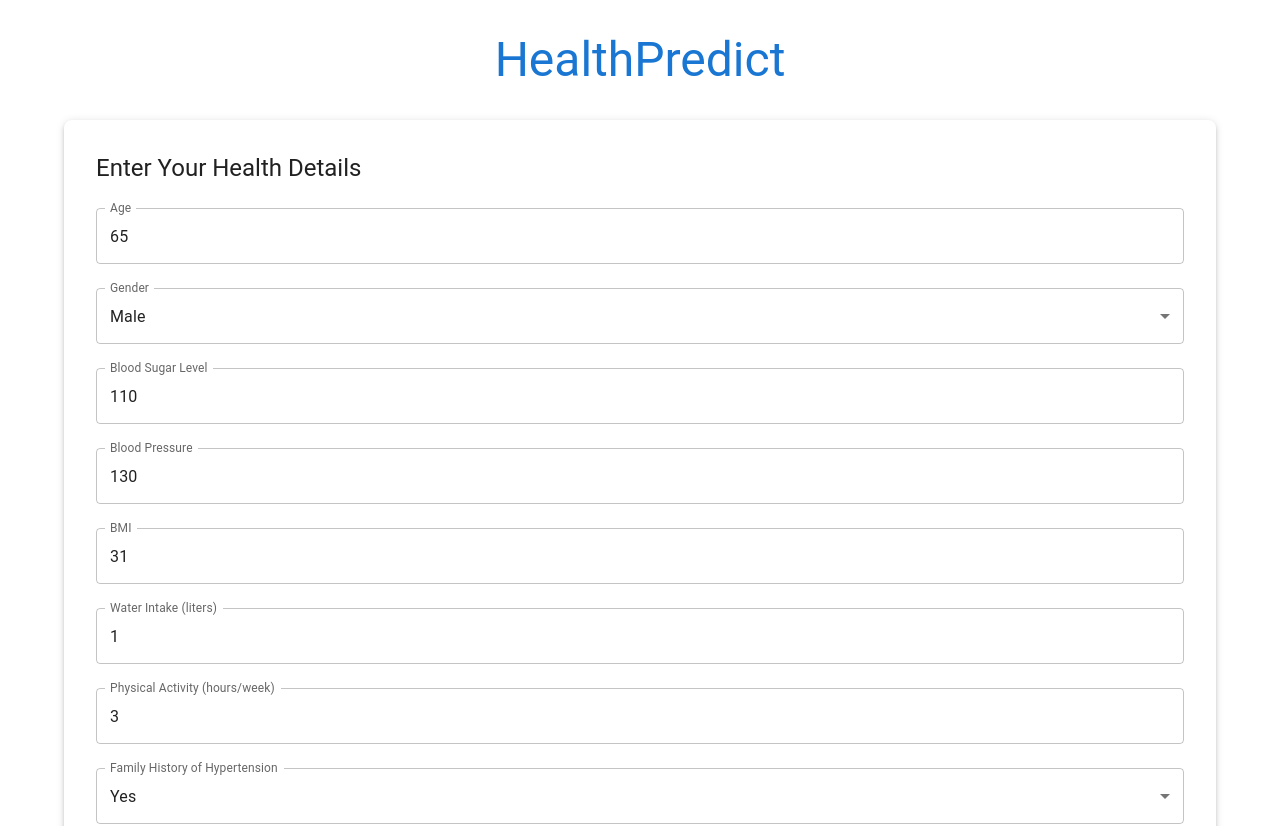
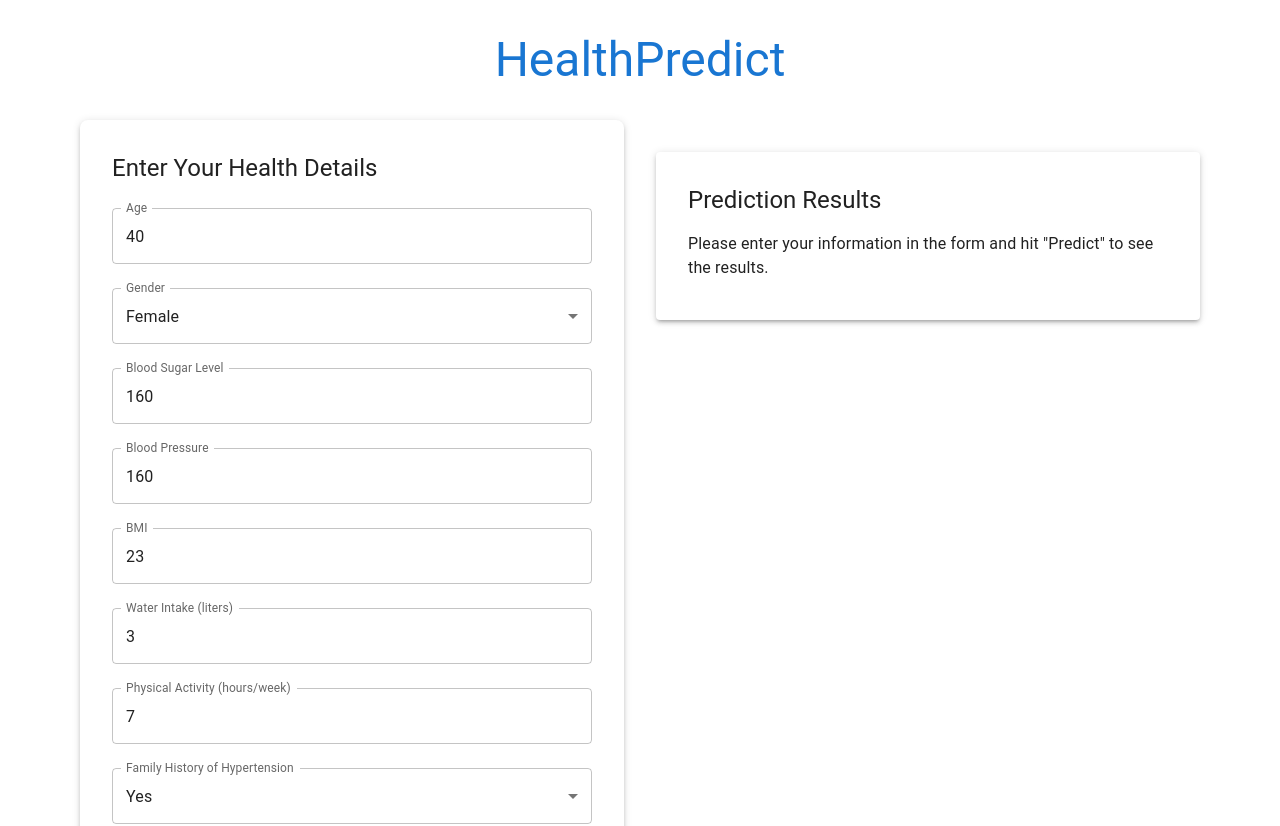
Before and after one commit to ajaygb01/nextjs-portfolio, a Next.js app: page /hp in a window 1280 px wide. Shown: the top 826 px of the page. Built offline with nearby package versions, Linux system fonts and the light colour scheme; no server answers.

Commit message:
adding new feature

```diff
--- a/pages/components/Form.tsx
+++ b/pages/components/Form.tsx
@@ -1,3 +1,4 @@
+import { useEffect } from 'react'
 import { useForm, Controller } from 'react-hook-form'
 import { PredictionRequest } from '@/utils/types'
 import {
@@ -17,7 +18,8 @@ interface Props {
 }
 
 const Form: React.FC<Props> = ({ onSubmit }) => {
-    const { control, handleSubmit, setValue } = useForm<PredictionRequest>({
+    const { control, handleSubmit, setValue, getValues } =
+        useForm<PredictionRequest>({
             defaultValues: {
                 age: 65,
                 gender: 'Male',
@@ -58,6 +60,10 @@ const Form: React.FC<Props> = ({ onSubmit }) => {
         setValue('smoking', Math.random() > 0.5 ? 'Yes' : 'No')
         setValue('alcoholConsumption', Math.random() > 0.5 ? 'Yes' : 'No')
     }
+
+    useEffect(() => {
+        randomizeValues()
+    }, [])
 
     return (
         <Paper elevation={3} sx={{ p: 4, borderRadius: 2 }}>
--- a/pages/components/Results.tsx
+++ b/pages/components/Results.tsx
@@ -1,4 +1,4 @@
-import { PredictionResponse } from '@/utils/types'
+import { PredictionRequest, PredictionResponse } from '@/utils/types'
 import {
     Box,
     Card,
@@ -7,6 +7,7 @@ import {
     List,
     ListItem,
     ListItemText,
+    CircularProgress,
 } from '@mui/material'
 import { Bar } from 'react-chartjs-2'
 import {
@@ -23,10 +24,25 @@ ChartJS.register(CategoryScale, LinearScale, BarElement, Title, Tooltip, Legend)
 
 interface Props {
     data: PredictionResponse | null
+    formData: PredictionRequest | null
 }
 
-const Results: React.FC<Props> = ({ data }) => {
-    if (!data) return null
+const Results: React.FC<Props> = ({ data, formData }) => {
+    if (!data) {
+        return (
+            <Card elevation={3} sx={{ mt: 4, p: 2 }}>
+                <CardContent>
+                    <Typography variant="h5" component="h2" gutterBottom>
+                        Prediction Results
+                    </Typography>
+                    <Typography variant="body1" sx={{ mt: 2 }}>
+                        Please enter your information in the form and hit
+                        "Predict" to see the results.
+                    </Typography>
+                </CardContent>
+            </Card>
+        )
+    }
 
     const chartData = {
         labels: [
@@ -77,6 +93,26 @@ const Results: React.FC<Props> = ({ data }) => {
                     Prediction Results
                 </Typography>
 
+                <Typography variant="h6" component="h3" sx={{ mt: 4 }}>
+                    Form Data:
+                </Typography>
+                <List>
+                    {formData && (
+                        <>
+                            <ListItem>
+                                <ListItemText
+                                    primary={`Age: ${formData.age}`}
+                                />
+                            </ListItem>
+                            <ListItem>
+                                <ListItemText
+                                    primary={`Gender: ${formData.gender}`}
+                                />
+                            </ListItem>
+                        </>
+                    )}
+                </List>
+
                 <Typography
                     variant="body1"
                     color={
--- a/pages/hp.tsx
+++ b/pages/hp.tsx
@@ -1,31 +1,41 @@
 import { useState } from 'react'
-import { predictHealth } from '@/utils/hp'
 import { PredictionRequest, PredictionResponse } from '@/utils/types'
 import Form from './components/Form'
 import Results from './components/Results'
-import {
-    Box,
-    Container,
-    Typography,
-    Button,
-    useMediaQuery,
-    useTheme,
-} from '@mui/material'
+import { Container, Typography, Grid } from '@mui/material'
+
+// Mock implementation of predictHealth function
+const predictHealth = async (
+    data: PredictionRequest
+): Promise<PredictionResponse> => {
+    // Simulate a network request
+    return new Promise((resolve) => {
+        setTimeout(() => {
+            resolve({
+                highBloodPressureProbability: '0.8',
+                kidneyStonesProbability: '0.6',
+                predictionConfidence: '0.9',
+                highBloodPressure: true,
+                kidneyStones: true,
+                diabetes: false,
+                recommendations: ['Drink more water', 'Exercise regularly'],
+                modelInfo: { type: 'Random Forest', featuresUsed: ['a', 'n'] },
+            })
+        }, 2000)
+    })
+}
 
 export default function Home() {
     const [prediction, setPrediction] = useState<PredictionResponse | null>(
         null
     )
-    const theme = useTheme()
-    const isMobile = useMediaQuery(theme.breakpoints.down('sm'))
+    const [formData, setFormData] = useState<PredictionRequest | null>(null)
 
     const handleFormSubmit = async (data: PredictionRequest) => {
+        setPrediction(null) // Reset prediction to show loading in Results
+        setFormData(data) // Save form data
         const result = await predictHealth(data)
         setPrediction(result)
-    }
-
-    const handleBack = () => {
-        setPrediction(null)
     }
 
     return (
@@ -50,32 +60,14 @@ export default function Home() {
             >
                 HealthPredict
             </Typography>
-            {prediction ? (
-                <Box sx={{ width: '100%' }}>
-                    <Button
-                        variant="contained"
-                        color="primary"
-                        onClick={handleBack}
-                        sx={{ mb: 2 }}
-                    >
-                        Back
-                    </Button>
-                    <Results data={prediction} />
-                </Box>
-            ) : (
-                <Box
-                    sx={{
-                        display: 'flex',
-                        flexDirection: isMobile ? 'column' : 'row',
-                        width: '100%',
-                        gap: 4,
-                    }}
-                >
-                    <Box sx={{ flex: 1 }}>
-                        <Form onSubmit={handleFormSubmit} />
-                    </Box>
-                </Box>
-            )}
+            <Grid container spacing={4} sx={{ width: '100%' }}>
+                <Grid item xs={12} md={6}>
+                    <Form onSubmit={handleFormSubmit} />
+                </Grid>
+                <Grid item xs={12} md={6}>
+                    <Results data={prediction} formData={formData} />
+                </Grid>
+            </Grid>
         </Container>
     )
 }
```
Lines whose indentation alone changed are shown as unchanged.
